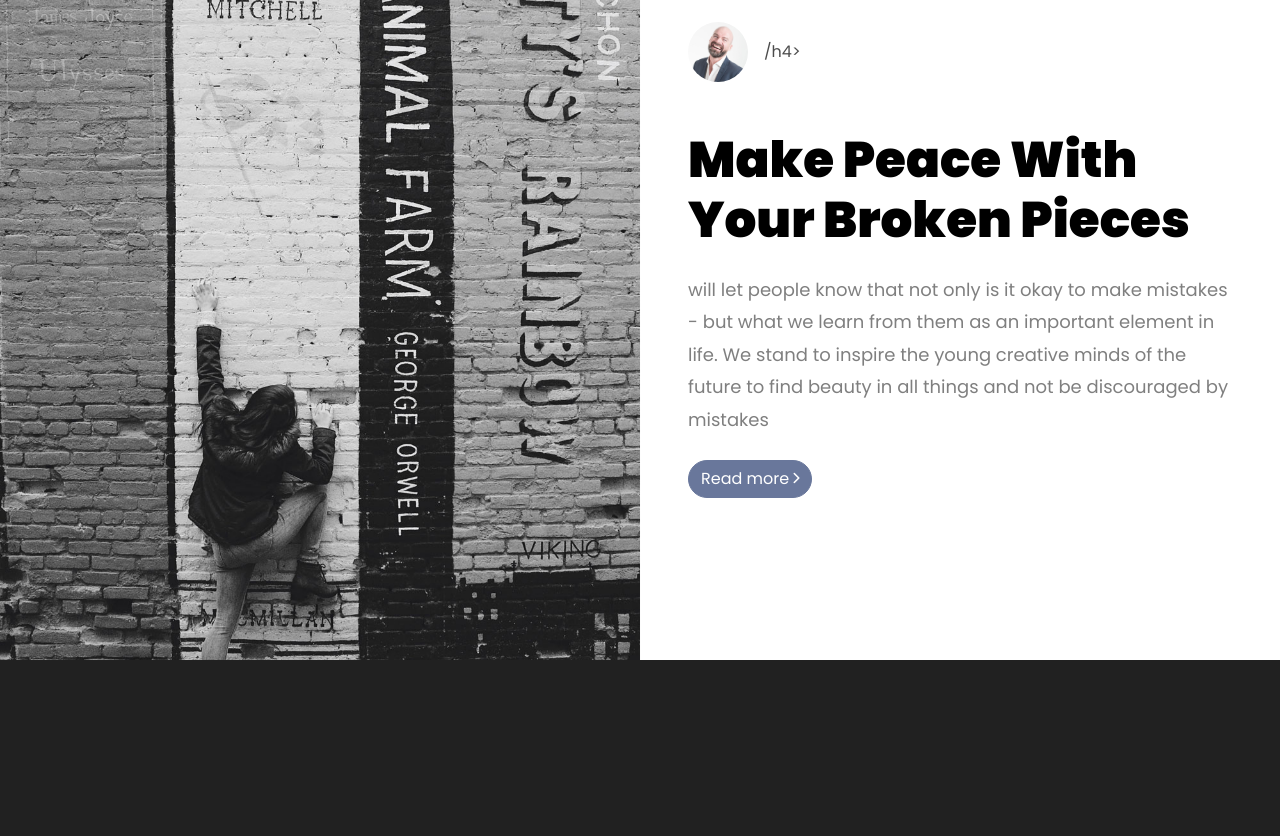
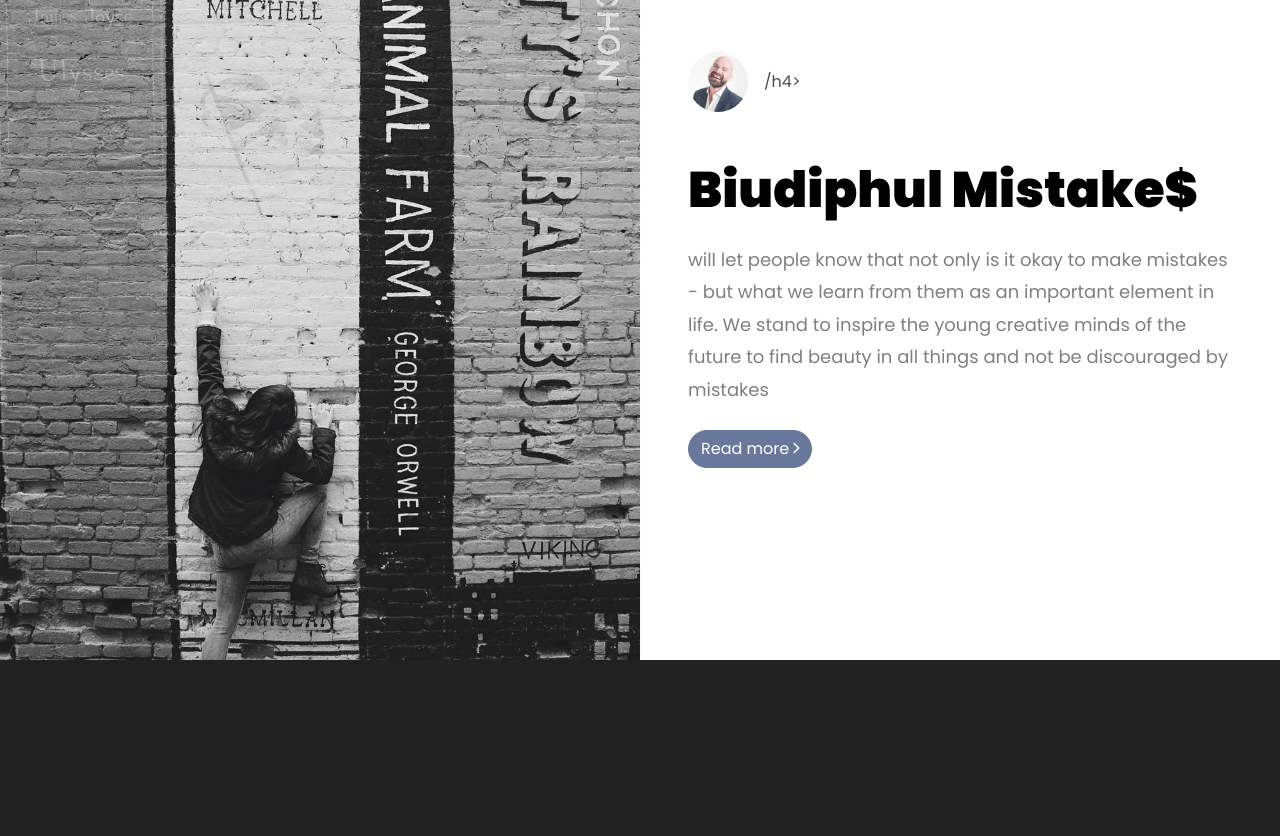
Before and after one commit to kingeli1207/Elijah, a plain HTML site: page index.html in a window 1280 px wide. Shown: the part 1740-2576 px from the top of the page. Drawn offline with Linux system fonts and the light colour scheme; some packages are replaced by stand-ins of ours; no server answers; files whose address does not match are found by name.

Commit message:
Update index.html

```diff
--- a/index.html
+++ b/index.html
@@ -108,7 +108,7 @@ It’s getting really hard these days to be creative while being original.</p>
 	    									<h4 class="mb-0">/h4>
 	    								</div>
 	    							</div>
-	    							<h2 class="mb-4"><a href="blog-single.html">Make Peace With Your Broken Pieces</a></h2>
+	    							<h2 class="mb-4"><a href="blog-single.html">Biudiphul Mistake$</a></h2>
 	    							<p>will let people know that not only is it okay to make mistakes - but what we learn from them as an important element in life. We stand to inspire the young creative minds of the future to find beauty in all things and not be discouraged by mistakes</p>
 	    							<p class="mb-0 mt-4"><a href="#" class="btn btn-primary">Read more <span class="ion-ios-arrow-forward"></span></a></p>
 	    						</div>
```
